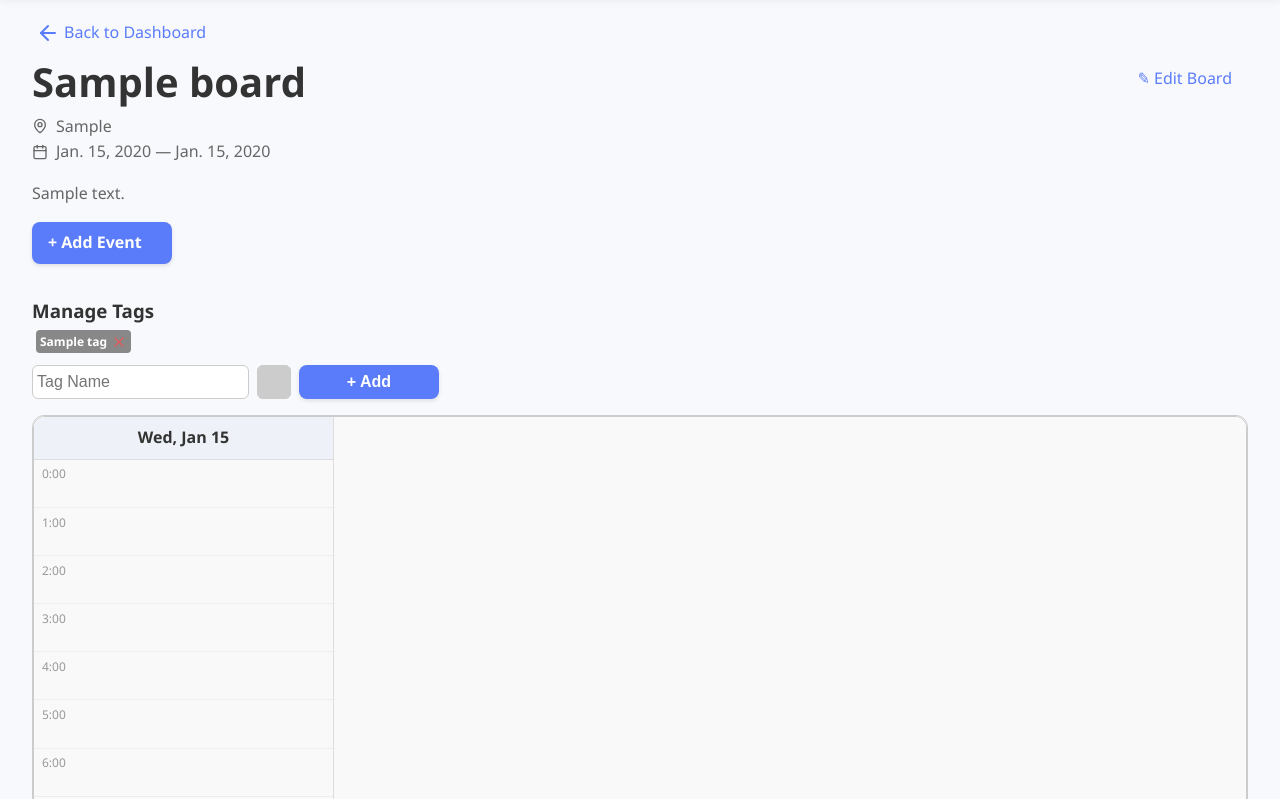
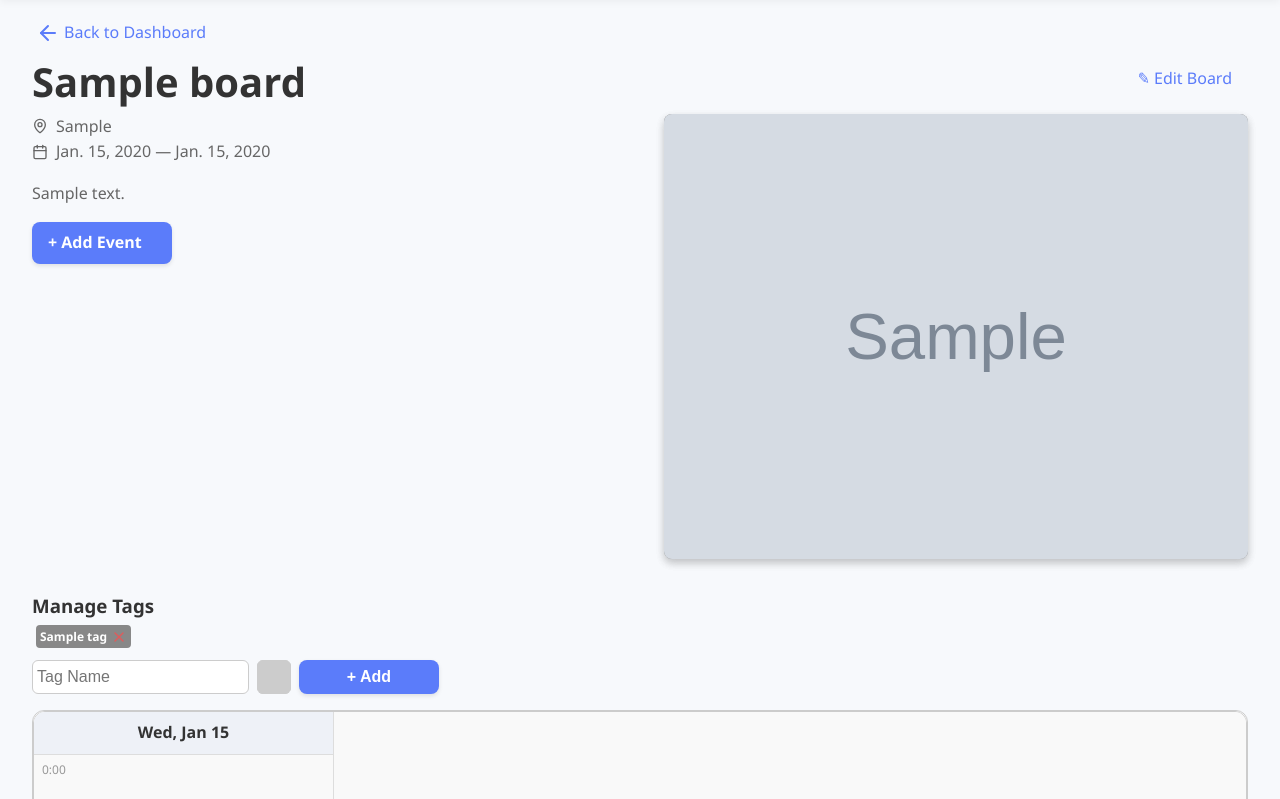
Before and after one commit to skovakina/planicorn, a Django app: page /boards/1/ in a window 1280 px wide. Shown: the part 66-865 px from the top of the page. Run offline with Django 5.2, Linux system fonts and the light colour scheme; a user stored in the database is signed in; tables that the repository leaves empty hold one stand-in row (values such as "Sample post"); grey boxes marked "Sample" are stand-in pictures.

Commit message:
render images

```diff
--- a/main_app/forms.py
+++ b/main_app/forms.py
@@ -4,7 +4,7 @@ from .models import Board, Event, Tag
 class BoardForm(forms.ModelForm):
     class Meta:
         model = Board
-        fields = ['name', 'description', 'location', 'start_date', 'end_date']
+        fields = ['name', 'description', 'location', 'start_date', 'end_date', 'image_url']
         widgets = {
             'start_date': forms.DateInput(attrs={'type': 'date'}),
             'end_date': forms.DateInput(attrs={'type': 'date'}),
--- a/main_app/models.py
+++ b/main_app/models.py
@@ -13,6 +13,7 @@ class Board(models.Model):
     end_date = models.DateField(null=True, blank=True)
     created_at = models.DateTimeField(auto_now_add=True)
     updated_at = models.DateTimeField(auto_now=True)
+    image_url = models.URLField(blank=True, null=True)
 
     def __str__(self):
         return self.name
--- a/main_app/static/css/styles.css
+++ b/main_app/static/css/styles.css
@@ -240,6 +240,13 @@ a {
 .board-card:hover {
     transform: translateY(-8px);
     box-shadow: 0 8px 20px rgba(0,0,0,0.1);
+}
+
+.board-card-image {
+    width: 100%;
+    max-height: ;
+    object-fit: cover;
+    border-radius: 8px;
 }
 
 .board-card a {
@@ -560,6 +567,23 @@ a {
     border-right: 1px solid #ddd;
 }
 
+.board-image {
+    width: 100%;
+    height: 100%;
+    object-fit: cover;
+    border-radius: 0.5rem;
+    background-color: #a7a7a7;
+    box-shadow: var(--shadow-2);
+}
+
+.board-image-preview {
+    width: 100%;
+    height: 100%;
+    object-fit: cover;
+    border-radius: 0.5rem;
+    background-color: #a7a7a7;
+    box-shadow: var(--shadow-2);
+}
 
 .calendar-hour {
     border-bottom: 1px solid #eee;
--- a/main_app/templates/boards/board_detail.html
+++ b/main_app/templates/boards/board_detail.html
@@ -4,26 +4,32 @@
 {% block title %}{{ board.name }}{% endblock %}
 
 {% block content %}
-
 <section class="board-detail-section">
     <a href="{% url 'dashboard' %}" class="breadcrumb">
-        <svg xmlns="http://www.w3.org/2000/svg" width="24" height="24" viewBox="0 0 24 24" fill="none" stroke="currentColor" stroke-width="2" stroke-linecap="round" stroke-linejoin="round" class="lucide lucide-arrow-left-icon lucide-arrow-left"><path d="m12 19-7-7 7-7"/><path d="M19 12H5"/></svg>
-        Back to Dashboard</a>
+        <!-- back icon -->
+        <svg xmlns="http://www.w3.org/2000/svg" width="24" height="24" viewBox="0 0 24 24" fill="none" stroke="currentColor" stroke-width="2" stroke-linecap="round" stroke-linejoin="round" class="lucide lucide-arrow-left-icon"><path d="m12 19-7-7 7-7"/><path d="M19 12H5"/></svg>
+        Back to Dashboard
+    </a>
+
     <div class="board-header">
         <h1 class="board-name">{{ board.name }}</h1>
         <a href="{% url 'edit_board' board.id %}" class="button-edit">✎ Edit Board</a>
+
         <div class="board-grid">
+
             <div class="board-content">
                 {% if board.location %}
                     <p class="board-location">
-                            <svg xmlns="http://www.w3.org/2000/svg" width="16" height="16" viewBox="0 0 24 24" fill="none" stroke="currentColor" stroke-width="2" stroke-linecap="round" stroke-linejoin="round" class="lucide lucide-map-pin-icon lucide-map-pin"><path d="M20 10c0 4.993-5.539 10.193-7.399 11.799a1 1 0 0 1-1.202 0C9.539 20.193 4 14.993 4 10a8 8 0 0 1 16 0"/><circle cx="12" cy="10" r="3"/></svg>
-                            {{ board.location }}</p>
+                        <svg xmlns="http://www.w3.org/2000/svg" width="16" height="16" viewBox="0 0 24 24" fill="none" stroke="currentColor" stroke-width="2" stroke-linecap="round" stroke-linejoin="round"><path d="M20 10c0 4.993-5.539 10.193-7.399 11.799a1 1 0 0 1-1.202 0C9.539 20.193 4 14.993 4 10a8 8 0 0 1 16 0"/><circle cx="12" cy="10" r="3"/></svg>
+                        {{ board.location }}
+                    </p>
                 {% endif %}
 
                 {% if board.start_date and board.end_date %}
                     <p class="board-dates">
-                            <svg xmlns="http://www.w3.org/2000/svg" width="16" height="16" viewBox="0 0 24 24" fill="none" stroke="currentColor" stroke-width="2" stroke-linecap="round" stroke-linejoin="round" class="lucide lucide-calendar-icon lucide-calendar"><path d="M8 2v4"/><path d="M16 2v4"/><rect width="18" height="18" x="3" y="4" rx="2"/><path d="M3 10h18"/></svg>
-                                    {{ board.start_date }} — {{ board.end_date }}</p>
+                        <svg xmlns="http://www.w3.org/2000/svg" width="16" height="16" viewBox="0 0 24 24" fill="none" stroke="currentColor" stroke-width="2" stroke-linecap="round" stroke-linejoin="round"><path d="M8 2v4"/><path d="M16 2v4"/><rect width="18" height="18" x="3" y="4" rx="2"/><path d="M3 10h18"/></svg>
+                        {{ board.start_date }} — {{ board.end_date }}
+                    </p>
                 {% endif %}
 
                 {% if board.description %}
@@ -35,21 +41,27 @@
                 </div>
             </div>
 
+
+            <div class="board-image">
+                {% if board.image_url %}
+                    <img src="{{ board.image_url }}" alt="Board image" class="board-image-preview">
+                {% else %}
+                    <div class="board-image-placeholder"></div>
+                {% endif %}
             </div>
-
+        </div>
     </div>
 
     <!-- Tags Section -->
     <div class="tags-section">
         <h3 class="tags-header">Manage Tags</h3>
-
         {% for tag in board.tag.all %}
             <div class="tag-item" style="background-color: {{ tag.color }};">
-                <div class="tag-label" >{{ tag.name }}</div>
+                <div class="tag-label">{{ tag.name }}</div>
                 <form method="post" class="delete-tag-form" action="{% url 'delete_tag' tag.id %}">
                     {% csrf_token %}
                     <button type="submit" class="button-delete-tag">
-                        <svg xmlns="http://www.w3.org/2000/svg" width="16" height="16" viewBox="0 0 24 24" fill="none" stroke="currentColor" stroke-width="2" stroke-linecap="round" stroke-linejoin="round" class="lucide lucide-x-icon lucide-x"><path d="M18 6 6 18"/><path d="m6 6 12 12"/></svg>
+                        <svg xmlns="http://www.w3.org/2000/svg" width="16" height="16" viewBox="0 0 24 24" fill="none" stroke="currentColor" stroke-width="2" stroke-linecap="round" stroke-linejoin="round"><path d="M18 6 6 18"/><path d="m6 6 12 12"/></svg>
                     </button>
                 </form>
             </div>
@@ -57,9 +69,7 @@
             <p>No tags yet.</p>
         {% endfor %}
 
-        <!-- Create New Tag Form -->
         <div class="create-tag">
-
             <form method="post" class="create-tag-form" action="{% url 'create_tag' board.id %}">
                 {% csrf_token %}
                 <input type="text" name="name" placeholder="Tag Name" required class="input-field">
@@ -69,20 +79,18 @@
         </div>
     </div>
 
+    <!-- Calendar -->
     <div class="calendar">
         <div class="calendar-grid-multiday">
             {% for day in days %}
                 <div class="calendar-day-column">
                     <div class="calendar-day-header">{{ day|date:"D, M d" }}</div>
-
                     {% for hour in hours %}
                         <div class="calendar-hour">{{ hour }}:00</div>
                     {% endfor %}
-
                     <div class="calendar-events">
                         {% for event in events %}
                             {% if event.start_time.date == day %}
-
                                 <a href="{% url 'edit_event' event.id %}" class="calendar-event-link"
                                    style="top: {{ event.start_time|time_to_percent }}%; height: {{ event.duration_in_minutes|duration_to_percent }}%;">
                                     <div class="calendar-event" style="background-color: {{ event.tag.color|default:'#5b7cfa' }};">
@@ -93,14 +101,12 @@
                             {% endif %}
                         {% endfor %}
                     </div>
-
                 </div>
             {% endfor %}
         </div>
     </div>
+</section>
 
-
-</section>
 <script>
 document.addEventListener("DOMContentLoaded", function () {
     const calendar = document.querySelector(".calendar-grid-multiday");
@@ -108,21 +114,16 @@ document.addEventListener("DOMContentLoaded", function () {
 
     if (calendar && events.length > 0) {
         let firstEventTop = Infinity;
-
         events.forEach(event => {
             const top = parseFloat(event.style.top);
             if (!isNaN(top) && top < firstEventTop) {
                 firstEventTop = top;
             }
         });
-
         if (firstEventTop !== Infinity) {
             calendar.parentElement.scrollTop = (firstEventTop / 100) * calendar.scrollHeight - 200;
-
         }
     }
 });
 </script>
-
-
 {% endblock %}
--- a/main_app/templates/dashboard.html
+++ b/main_app/templates/dashboard.html
@@ -20,7 +20,11 @@
         {% for board in boards %}
             <div class="board-card">
                 <a href="{% url 'board_detail' board.id %}">
-                    <img src="" alt="Board Image" class="board-image">
+                    {% if board.image_url %}
+                        <img src="{{ board.image_url }}" alt="Board image" class="board-card-image">
+                    {% else %}
+                        <div class="board-image-placeholder"></div>
+                    {% endif %}
                     <div class="board-content">
                         <h2 class="board-title">{{ board.name }}</h2>
                         {% if board.start_date and board.end_date %}
```
Also changed, not shown: main_app/migrations/0002_board_image_url.py (added). Lines whose indentation alone changed are shown as unchanged.
